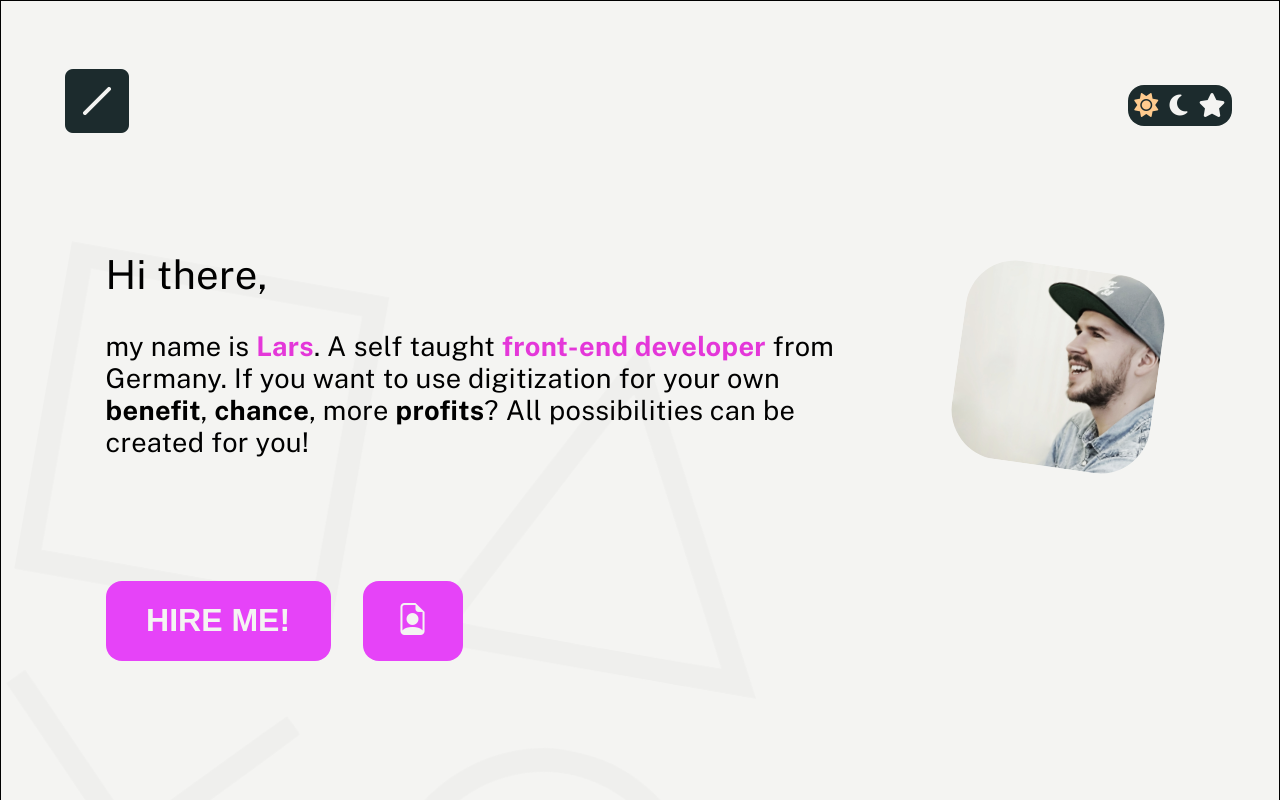
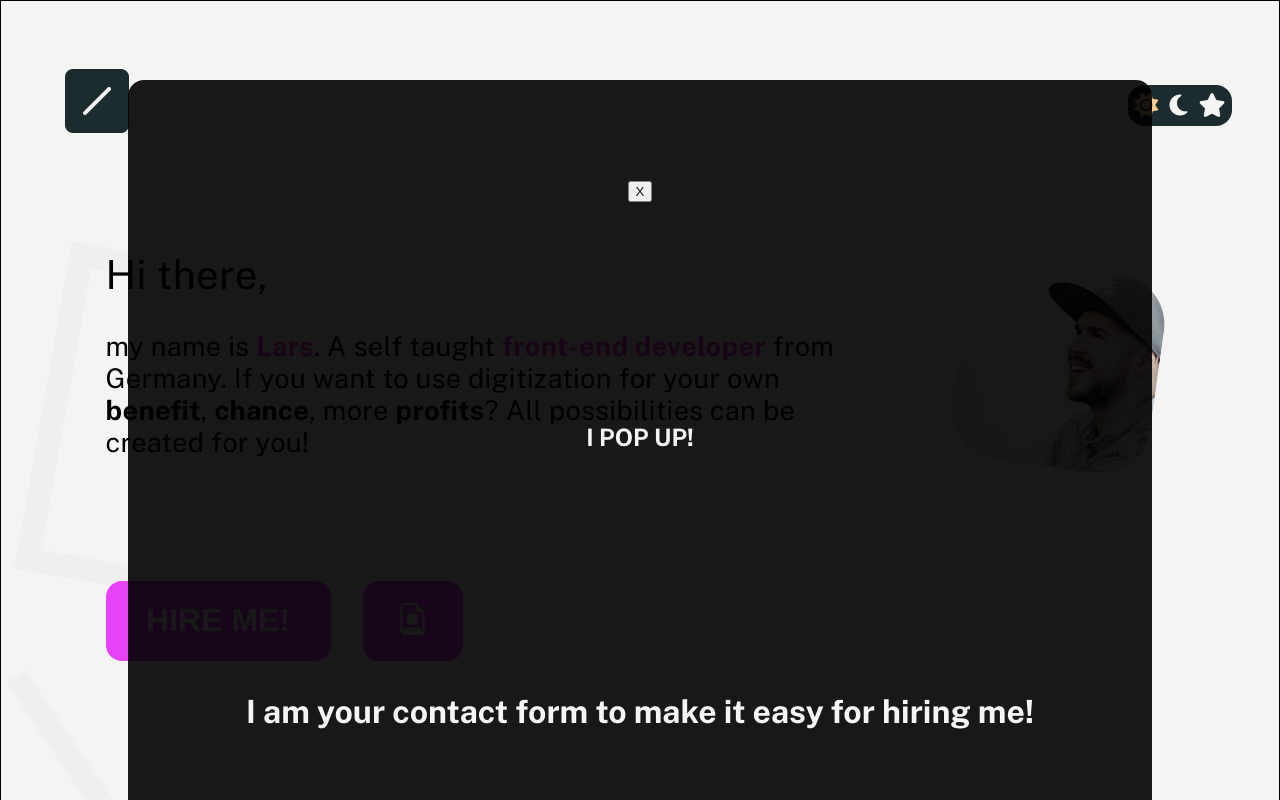
Before and after one commit to Urwissen/portfolio, a React (Create React App) app: page / in a window 1280 px wide. Both pictures are taken after a click on the button "HIRE ME!". Shown: the top 800 px of the page. Built offline with nearby package versions, Linux system fonts and the light colour scheme; no server answers.

Commit message:
add popup and dynamic content

```diff
--- a/src/App.css
+++ b/src/App.css
@@ -674,6 +674,38 @@ article {
 }
 
 
+/* Popup box, call to actions */
+.popup-box {
+  display: flex;
+  justify-self: center;
+  flex-direction: column;
+  justify-content: space-around;
+  align-items: center;
+  width: 80vw;
+  height: 80vw;
+  position: fixed;
+  left: 10vw;
+  right: 10vw;
+  top: 10vh;
+  bottom: 10vh;
+  background-color: black;
+  color: whitesmoke;
+  opacity: 0.9;
+  z-index: 8;
+  transition: all 1s ease-in-out;
+  border-radius: 1em;
+}
+
+.popup-box::after {
+  transform: scale(1.05);
+}
+
+@keyframes popup {
+  0%   { transform: scale(1,0)  }
+  50%  { transform: scale(1.05)}
+  100% { transform: scale(1,1) }
+}
+
 /* Breakpoints */
 
 @media (max-width: 950px){
--- a/src/components/Main.js
+++ b/src/components/Main.js
@@ -1,3 +1,5 @@
+import React from "react"
+
 import me from "./me.jpg"
 import meDark from "./me-dark.jpg"
 import meRainbow from "./me-rainbow.jpg"
@@ -5,11 +7,22 @@ import gaming from "./gaming.png"
 import {ProjectCard} from './ProjectCard'
 import {Skills} from "./Skills"
 import {Achievements} from "./Achievements"
+import PopupBox from "./PopupBox"
 
 export const Main = (props) => {
+    const [isOpen, setIsOpen] = React.useState(false)
+    const [content, setContent]  = React.useState("hire")
+
+    function handlePopup(event, action) {
+        console.log(action)
+        action !== "close" && setContent(prev => action === "hire" ? "hire" : "cv")
+        setIsOpen(prev => !prev)
+    }
+
     return(
         <main className={`main container ${props.darkMode}`}>
             {/*<h2 className="section-title">About me</h2>*/}
+            {isOpen ? <PopupBox handlePopup={handlePopup} content={content}/> : null}
             <article className="about">
                 <img className="me" src={props.darkMode === "dark" ? meDark : props.darkMode === "rainbow" ? meRainbow : me} alt="This is me, Lars" />
                 <div className="bio">
@@ -18,8 +31,8 @@ export const Main = (props) => {
                     <br></br>
                     my name is  <span className="highlight">Lars</span>. A self taught <span className="highlight">front-end developer</span> from Germany. If you want to use digitization for your own <strong>benefit</strong>, <strong>chance</strong>, more <strong>profits</strong>? All possibilities can be created for you!</p>
                     <div className="flex">
-                        <button className="action-btn">hire me!</button>
-                        <button className="action-btn cv"><i className="bi bi-file-earmark-person"></i></button>
+                        <button className="action-btn" onClick={(event) => handlePopup(event, "hire")}>hire me!</button>
+                        <button className="action-btn cv" onClick={(event) => handlePopup(event, "cv")}><i className="bi bi-file-earmark-person"></i></button>
                     </div>
                 </div>
 
@@ -56,7 +69,7 @@ export const Main = (props) => {
 
                 <ProjectCard
                     image="https://live.staticflickr.com/65535/52007903508_ae790b2603_b.jpg"
-                    title="Beautiful Form"
+                    title="Accessible Form"
                     description="A form project with WCAG in mind."
                     github="https://github.com/Urwissen/form-project"
                     demo="https://form-project-alpha.vercel.app"
--- /dev/null
+++ b/src/components/PopupBox.js
@@ -0,0 +1,19 @@
+import React from 'react'
+
+function PopupBox(props) {
+    const { handlePopup, content } = props
+
+    const cv = <h1>I am your CV, print me!</h1>
+    const hire = <h1>I am your contact form to make it easy for hiring me!</h1>
+
+    return (
+        <div className='popup-box'>
+            <button onClick={(event) => handlePopup(event, "close")}>X</button>
+            <h2>I POP UP!</h2>
+            {content === "hire" ? hire : cv}
+            <p>Contact me! Talk with me! Work with me!</p>
+        </div>
+    )
+}
+
+export default PopupBox
```
